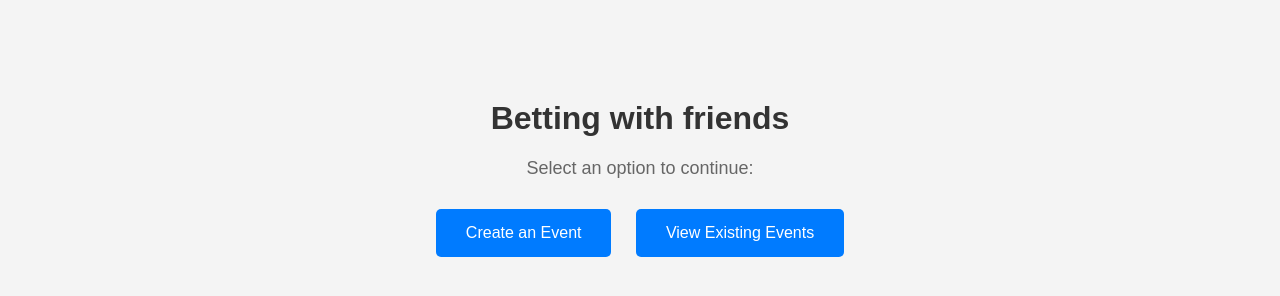
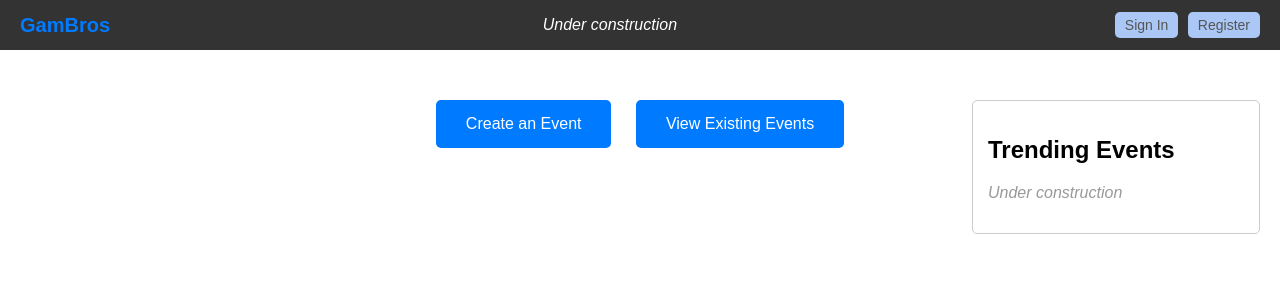
Before and after one commit to ramirezgio/probability-app, a website: page docs/index.html in a window 1280 px wide. Drawn offline with Linux system fonts and the light colour scheme.

Commit message:
Updated homepage: improved top bar, styled buttons, italicized under construction text, added Trending events section

```diff
--- a/docs/homepage-styles.css
+++ b/docs/homepage-styles.css
@@ -1,22 +1,54 @@
 body {
     font-family: Arial, sans-serif;
     text-align: center;
-    background-color: #f4f4f4;
+    background-color: white;
     margin: 0;
     padding: 0;
+    display: flex;
+    flex-direction: column;
+    align-items: center;
+}
+
+/* Top Bar Styling */
+.top-bar {
+    width: 100%;
+    height: 50px;
+    background-color: #333;
+    color: white;
+    display: flex;
+    justify-content: space-between;
+    align-items: center;
+    padding: 0 20px;
+    box-sizing: border-box;
+}
+
+.top-left .app-name {
+    font-size: 20px;
+    font-weight: bold;
+    color: #007bff;
+}
+
+.top-center {
+    font-size: 16px;
+    color: white;
+    font-style: italic; /* Italicized text */
+}
+
+.top-right .disabled-button {
+    font-size: 14px;
+    padding: 5px 10px;
+    background-color: #aac7f6;
+    color: #555;
+    border-radius: 5px;
+    border: none;
+    cursor: not-allowed;
+    margin-left: 5px;
 }
 
 .container {
-    margin-top: 100px;
-}
-
-h1 {
-    color: #333;
-}
-
-p {
-    font-size: 18px;
-    color: #666;
+    width: 80%;
+    max-width: 1000px;
+    margin-top: 20px;
 }
 
 .button-container {
@@ -38,3 +70,21 @@ p {
 .button:hover {
     background-color: #0056b3;
 }
+
+/* Trending Events Section - Right Side */
+.trending-events {
+    position: absolute;
+    top: 100px;
+    right: 20px;
+    width: 20%;
+    padding: 15px;
+    background: white;
+    border: 1px solid #ccc;
+    border-radius: 5px;
+    text-align: left;
+}
+
+.under-construction {
+    font-style: italic;
+    color: #999;
+}
--- a/docs/index.html
+++ b/docs/index.html
@@ -3,17 +3,29 @@
 <head>
     <meta charset="UTF-8">
     <meta name="viewport" content="width=device-width, initial-scale=1.0">
-    <title>Probability App - Home</title>
+    <title>GamBros</title>
     <link rel="stylesheet" href="homepage-styles.css">
 </head>
 <body>
+    <header class="top-bar">
+        <div class="top-left"> <span class="app-name">GamBros</span> </div>
+        <div class="top-center">Under construction</div>
+        <div class="top-right">
+            <button class="disabled-button" disabled>Sign In</button>
+            <button class="disabled-button" disabled>Register</button>
+        </div>
+    </header>
+
     <div class="container">
-        <h1>Betting with friends</h1>
-        <p>Select an option to continue:</p>
         <div class="button-container">
             <a href="create-event.html" class="button">Create an Event</a>
             <a href="existing-events.html" class="button">View Existing Events</a>
         </div>
+
+        <section class="trending-events">
+            <h2>Trending Events</h2>
+            <p class="under-construction">Under construction</p>
+        </section>
     </div>
 </body>
 </html>
```
